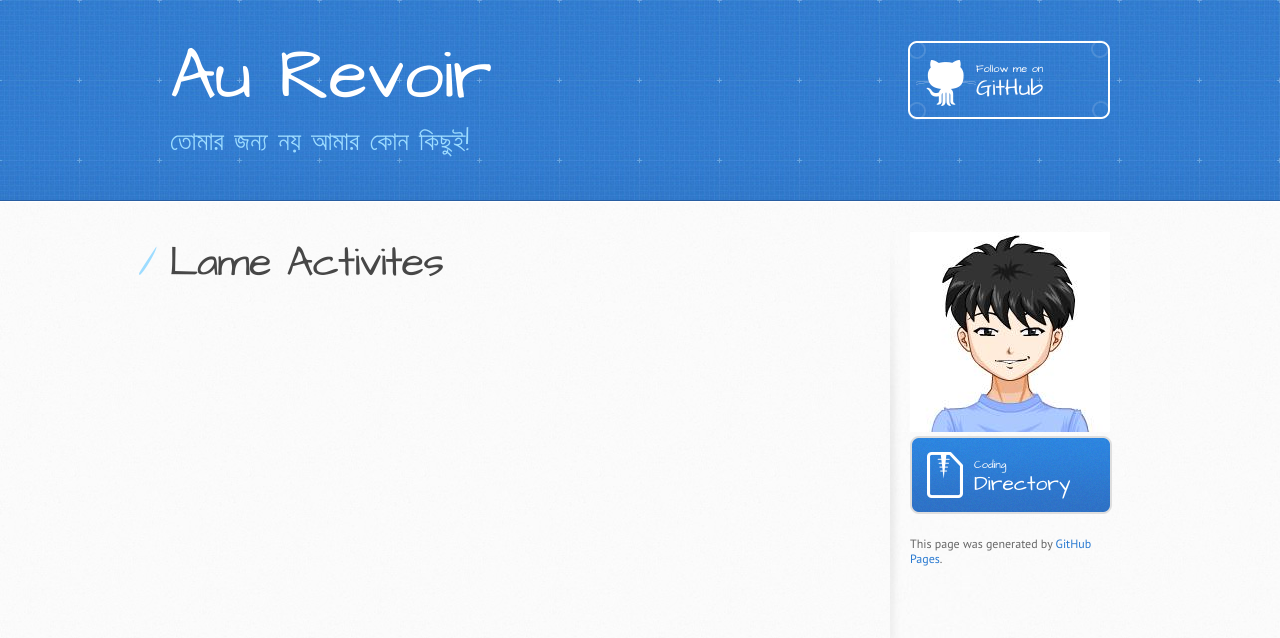
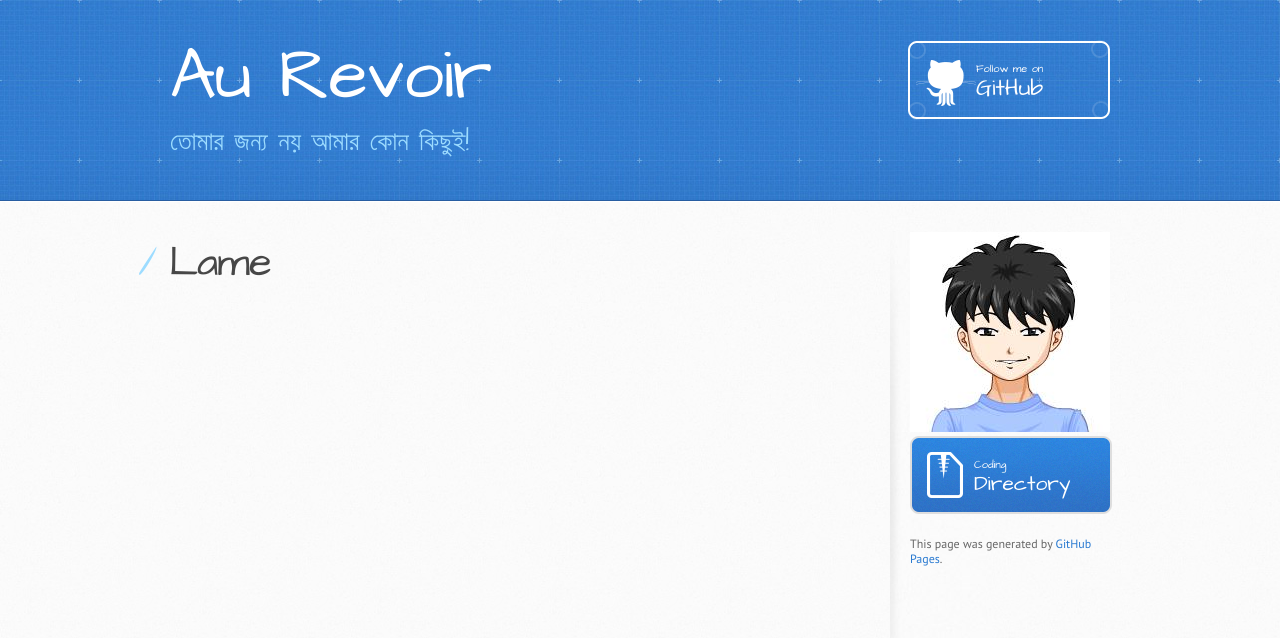
Before and after one commit to rebornplusplus/rebornplusplus.github.io, a Jekyll site: the page built from lame/index.md, in a window 1280 px wide. Shown: the top 638 px of the page. Built offline with Jekyll 4.4.1, drawn with Linux system fonts in a browser that asks for light colours; some web fonts are replaced; our own code applies the rules of GitHub Pages for plain Markdown files.

Commit message:
Update index.md

```diff
--- a/lame/index.md
+++ b/lame/index.md
@@ -2,4 +2,4 @@
 layout: default
 ---
 
-# Lame Activites
+# Lame
```
